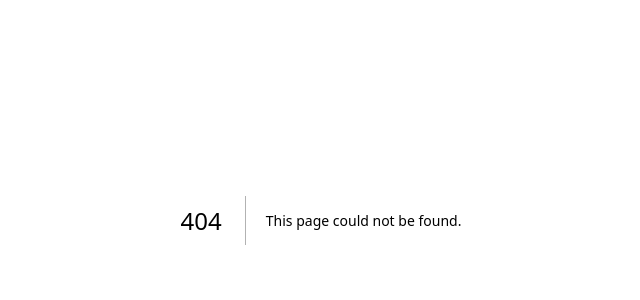
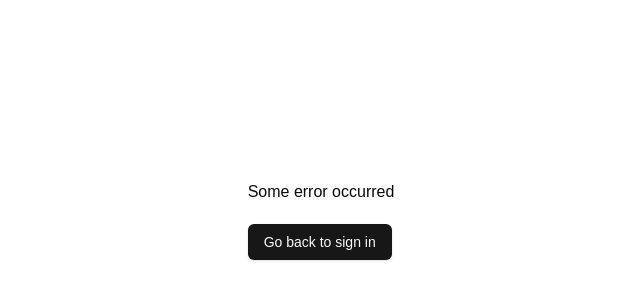
Before and after one commit to Istiaq-Fuad/nextauth-template, a Next.js app: page /auth/error in a window 1280 px wide. Before the commit this address had no page. Shown: the part 180-480 px from the top of the page, without its empty margins (319-959 px from the left). Built offline with nearby package versions, Linux system fonts and the light colour scheme.

Commit message:
add custom error page for authentication

```diff
--- /dev/null
+++ b/src/app/auth/error/page.tsx
@@ -0,0 +1,14 @@
+import { Button } from "@/components/ui/button";
+import Link from "next/link";
+
+export default function AuthError() {
+  return (
+    <div className="space-y-5">
+      <h1>Some error occurred</h1>
+
+      <Button asChild>
+        <Link href="/auth/signin">Go back to sign in</Link>
+      </Button>
+    </div>
+  );
+}
--- a/src/auth.ts
+++ b/src/auth.ts
@@ -11,6 +11,11 @@ import bcrypt from "bcryptjs";
 export const { handlers, auth, signIn, signOut } = NextAuth({
   adapter: PrismaAdapter(prisma),
   session: { strategy: "jwt" },
+
+  pages: {
+    signIn: "/auth/signin",
+    error: "/auth/error",
+  },
 
   events: {
     async linkAccount({ user }) {
--- a/src/routes.ts
+++ b/src/routes.ts
@@ -1,6 +1,6 @@
 export const publicRoutes = ["/"];
 
-export const authRoutes = ["/auth/signup", "/auth/login"];
+export const authRoutes = ["/auth/signup", "/auth/login", "/auth/error"];
 
 export const apiAuthPrefix = "/api/auth";
 
```
